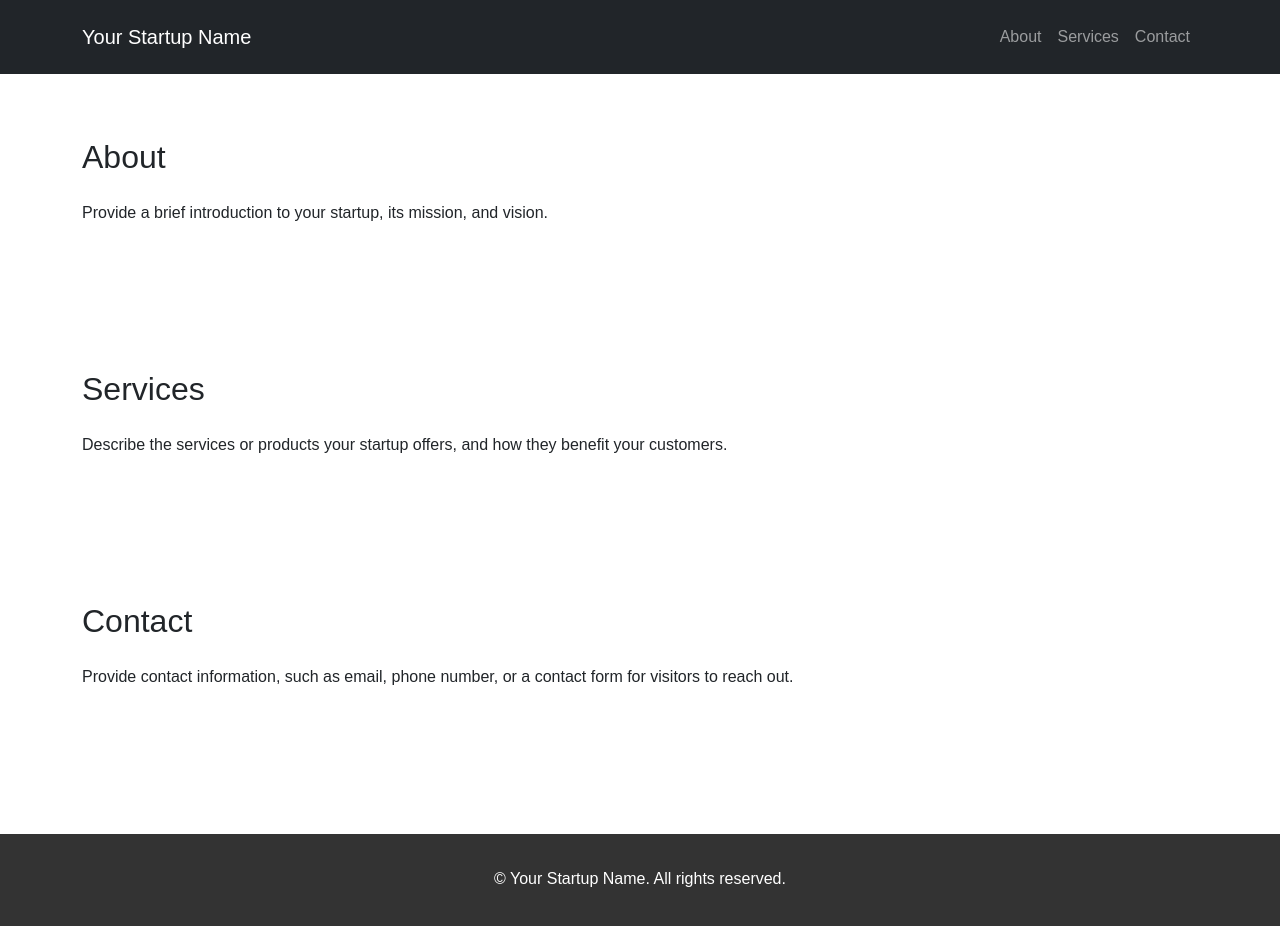
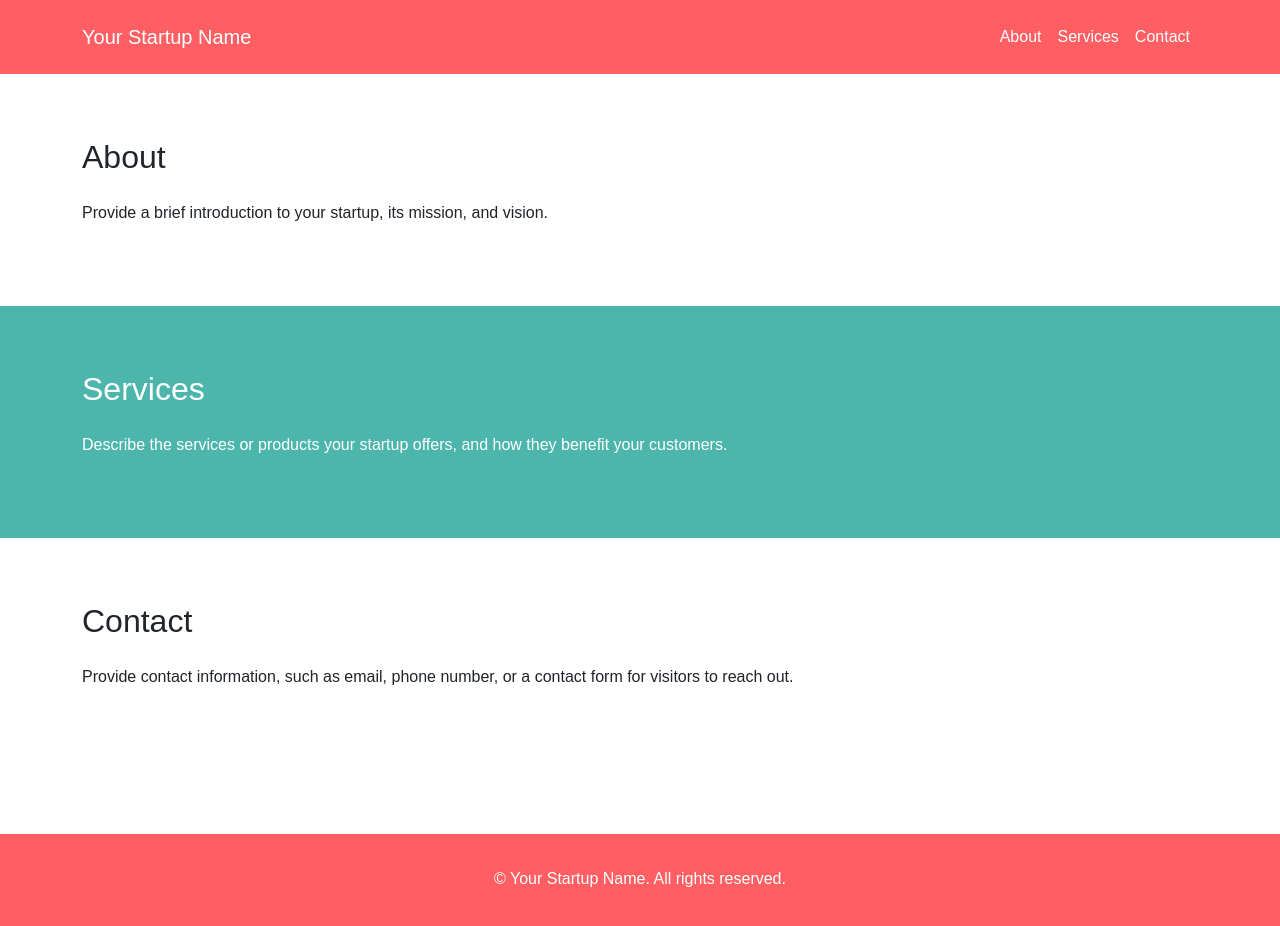
Before and after one commit to jay-trivedi/jay-trivedi.github.io, a plain HTML site: page index.html in a window 1280 px wide. Drawn offline with nearby package versions, Linux system fonts and the light colour scheme.

Commit message:
add vibrant colors

```diff
--- a/index.html
+++ b/index.html
@@ -6,6 +6,11 @@
   <title>Your Startup Name</title>
   <link href="https://cdn.jsdelivr.net/npm/bootstrap@5.3.0-alpha1/dist/css/bootstrap.min.css" rel="stylesheet">
   <style>
+    :root {
+      --primary-color: #ff5e62;
+      --secondary-color: #4db6ac;
+    }
+
     body {
       font-family: Arial, sans-serif;
       line-height: 1.6;
@@ -14,6 +19,7 @@
     }
 
     .navbar {
+      background-color: var(--primary-color);
       padding: 1rem 0;
     }
 
@@ -21,8 +27,13 @@
       padding: 4rem 0;
     }
 
+    #services {
+      background-color: var(--secondary-color);
+      color: #fff;
+    }
+
     footer {
-      background-color: #333;
+      background-color: var(--primary-color);
       color: #fff;
       text-align: center;
       padding: 2rem 0;
@@ -34,19 +45,19 @@
 </head>
 <body>
   <header>
-    <nav class="navbar navbar-expand-lg navbar-dark bg-dark">
+    <nav class="navbar navbar-expand-lg">
       <div class="container">
-        <a class="navbar-brand" href="#">Your Startup Name</a>
+        <a class="navbar-brand" href="#" style="color: #fff;">Your Startup Name</a>
         <div class="collapse navbar-collapse">
           <ul class="navbar-nav ms-auto">
             <li class="nav-item">
-              <a class="nav-link" href="#about">About</a>
+              <a class="nav-link" href="#about" style="color: #fff;">About</a>
             </li>
             <li class="nav-item">
-              <a class="nav-link" href="#services">Services</a>
+              <a class="nav-link" href="#services" style="color: #fff;">Services</a>
             </li>
             <li class="nav-item">
-              <a class="nav-link" href="#contact">Contact</a>
+              <a class="nav-link" href="#contact" style="color: #fff;">Contact</a>
             </li>
           </ul>
         </div>
```
